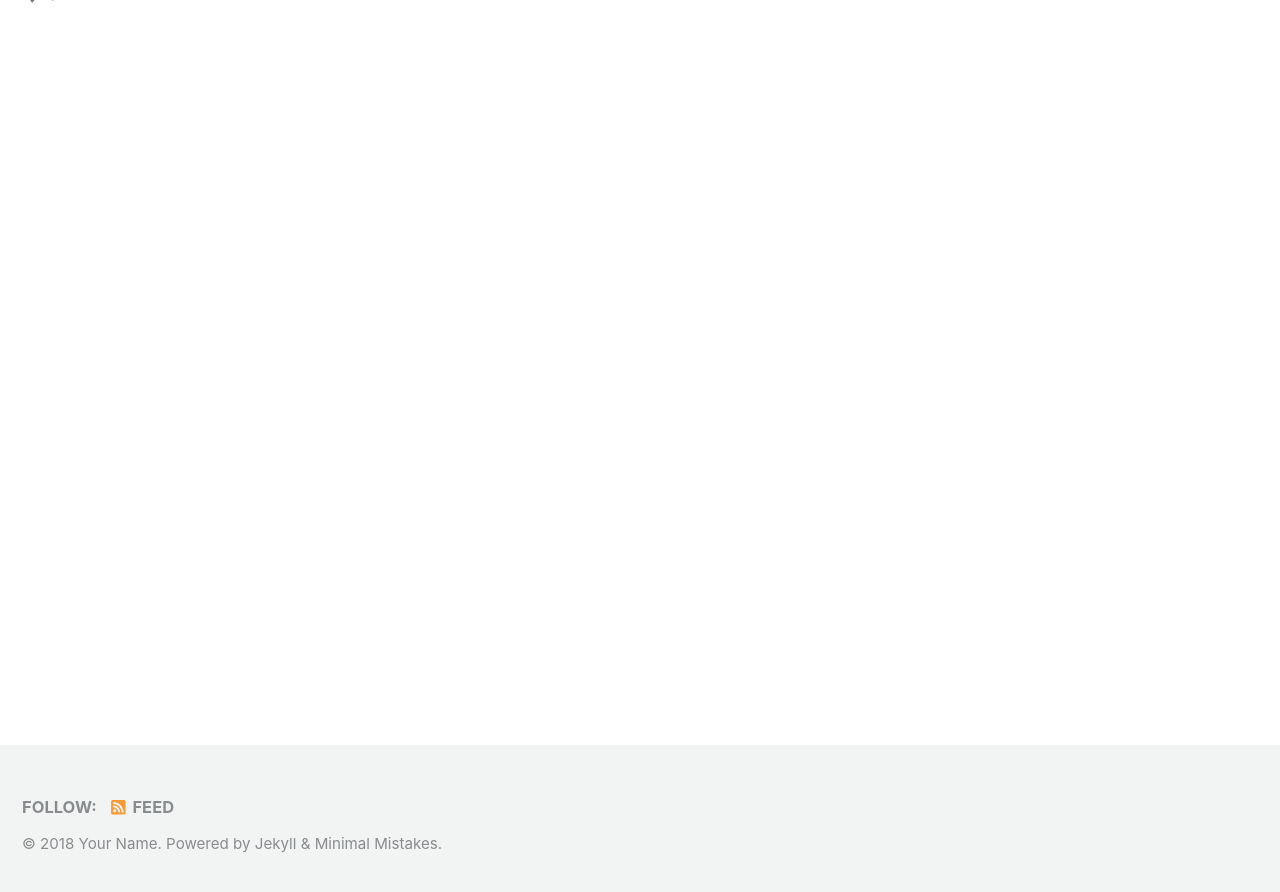
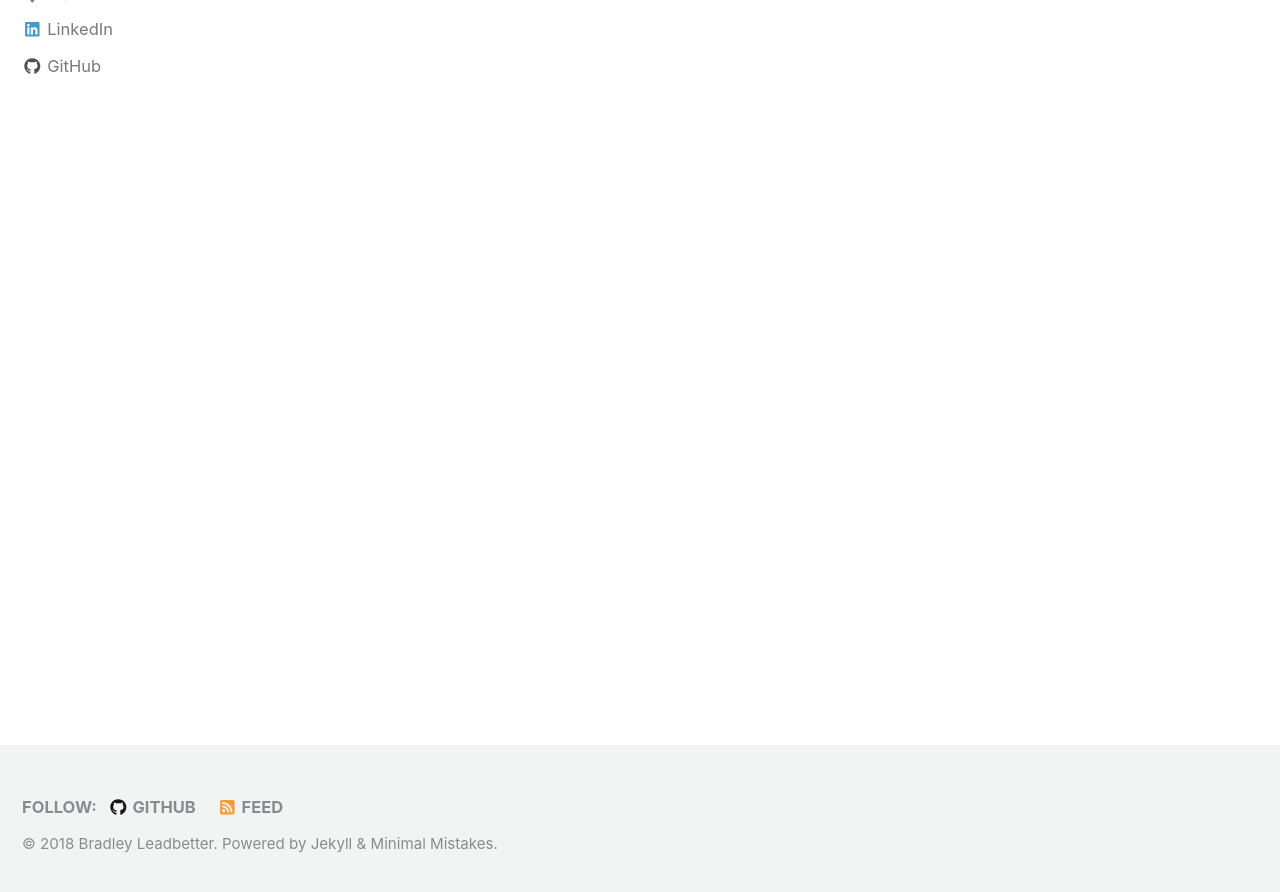
Before and after one commit to bradlead/bradlead.github.io, a Jekyll site: the page built from index.html, in a window 1280 px wide and 900 px high, scrolled down 253 px. Shown: the top 892 px of the window. Built offline with Jekyll 4.4.1, drawn with Linux system fonts in a browser that asks for light colours; nearby versions of some CDN libraries; the list of posts is cut into pages by our own code; some of the changed text lies outside the part shown.

Commit message:
add name

```diff
--- a/_config.yml
+++ b/_config.yml
@@ -16,10 +16,10 @@ minimal_mistakes_skin    : "default" # "air", "aqua", "contrast", "dark", "dirt"
 
 # Site Settings
 locale                   : "en-US"
-title                    : "Site Title"
+title                    : "Bradley Leadbetter"
 title_separator          : "-"
-name                     : "Your Name"
-description              : "An amazing website."
+name                     : "Bradley Leadbetter"
+description              : "Portfolio"
 url                      : # the base hostname & protocol for your site e.g. "https://mmistakes.github.io"
 baseurl                  : # the subpath of your site, e.g. "/blog"
 repository               : # GitHub username/repo-name e.g. "mmistakes/minimal-mistakes"
@@ -100,10 +100,10 @@ analytics:
 
 # Site Author
 author:
-  name             : "Your Name"
+  name             : "Bradley Leadbetter"
   avatar           : # path of avatar image, e.g. "/assets/images/bio-photo.jpg"
-  bio              : "I am an amazing person."
-  location         : "Somewhere"
+  bio              : "Portfolio"
+  location         : "Manchester"
   email            :
   uri              :
   home             : # null (default), "absolute or relative url to link to author home"
@@ -113,13 +113,13 @@ author:
   flickr           :
   facebook         :
   foursquare       :
-  github           :
+  github           :  "https://github.com/bradlead"
   gitlab           :
   google_plus      :
   keybase          :
   instagram        :
   lastfm           :
-  linkedin         : # "john-doe-12345678" (the last part of your profile url, e.g. https://www.linkedin.com/in/john-doe-12345678)
+  linkedin         : "https://www.linkedin.com/in/bradley-leadbetter-865484161/" # "john-doe-12345678" (the last part of your profile url, e.g. https://www.linkedin.com/in/john-doe-12345678)
   pinterest        :
   soundcloud       :
   stackoverflow    : # "123456/username" (the last part of your profile url, e.g. https://stackoverflow.com/users/123456/username)
```
